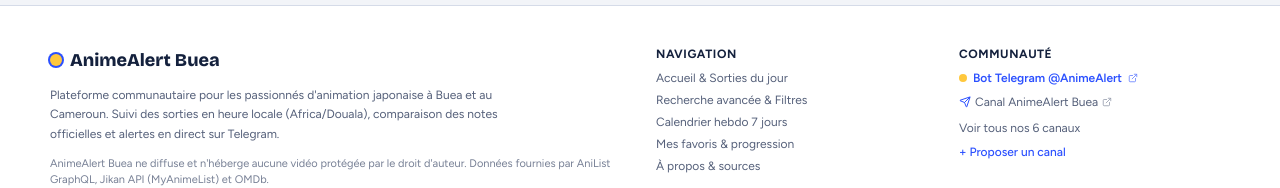
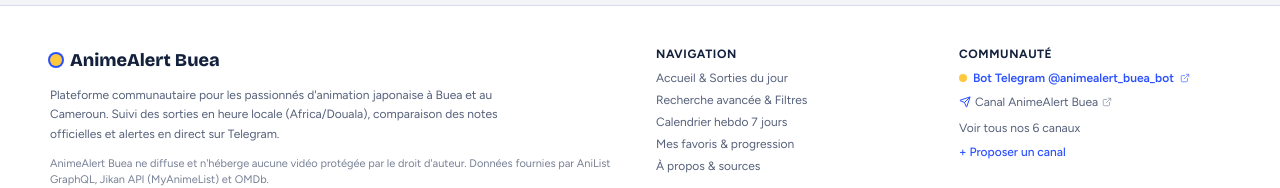
Before and after one commit to telafredy6-sketch/AnimeAlerts, a React (Vite) app: page / in a window 1280 px wide. Shown: the part 1063-1251 px from the top of the page. Built offline with nearby package versions, Linux system fonts and the light colour scheme; no server answers.

Commit message:
Update Telegram bot link in Footer component

```diff
--- a/src/components/Footer.tsx
+++ b/src/components/Footer.tsx
@@ -68,13 +68,13 @@ export const Footer: React.FC<FooterProps> = ({ onNavigate }) => {
           <ul className="space-y-2 text-xs">
             <li>
               <a
-                href="https://t.me/AnimeAlert"
+                href="https://t.me/animealert_buea_bot"
                 target="_blank"
                 rel="noopener noreferrer"
                 className="inline-flex items-center gap-1.5 font-semibold text-[#2B50FF] dark:text-[#7F95FF] hover:underline"
               >
                 <span className="w-2 h-2 rounded-full bg-[#FFC83D]"></span>
-                <span>Bot Telegram @AnimeAlert</span>
+                <span>Bot Telegram @animealert_buea_bot</span>
                 <ExternalLink className="w-2.5 h-2.5 opacity-70" />
               </a>
             </li>
```
